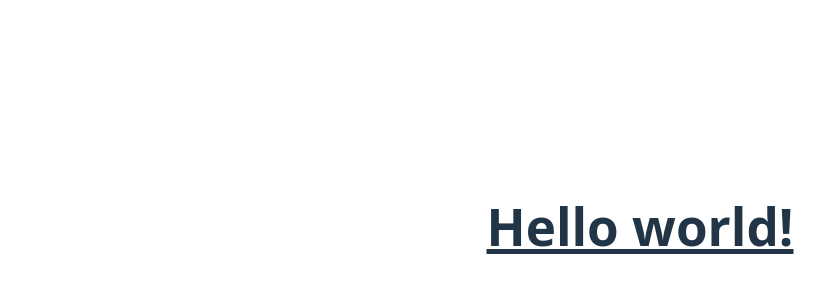
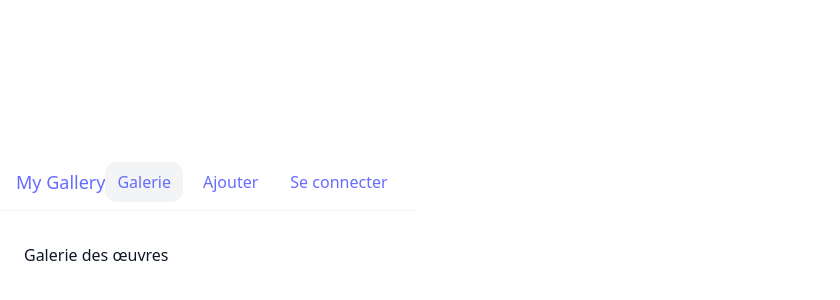
Before and after one commit to WeisgerberEstelle/my-gallery, a React (Vite) app in the folder front-end/: page / in a window 1280 px wide. Shown: the part 174-474 px from the top of the page, without its empty margins (0-840 px from the left). Built offline with nearby package versions, Linux system fonts and the light colour scheme.

Commit message:
Feat add header and define routes

```diff
--- a/front-end/src/App.tsx
+++ b/front-end/src/App.tsx
@@ -1,11 +1,24 @@
-import './App.css'
+import { Routes, Route } from 'react-router-dom';
+import Header from './components/Header';
+import GalleryPage from './pages/GalleryPage';
+import ArtworkDetail from './pages/ArtworkDetail';
+import Login from './pages/Login';
+import NewArtwork from './pages/NewArtwork';
+import NotFound from './pages/NotFound';
 
-function App() {
+export default function App() {
   return (
-    <h1 className="text-3xl font-bold underline">
-    	Hello world!
-    </h1>
+    <div className="bg-white text-gray-900">
+      <Header />
+      <main className="px-4 py-6">
+        <Routes>
+          <Route path="/" element={<GalleryPage />} />
+          <Route path="/artworks/:id" element={<ArtworkDetail />} />
+          <Route path="/login" element={<Login />} />
+          <Route path="/new" element={<NewArtwork />} />
+          <Route path="*" element={<NotFound />} />
+        </Routes>
+      </main>
+    </div>
   )
 }
-
-export default App
```
